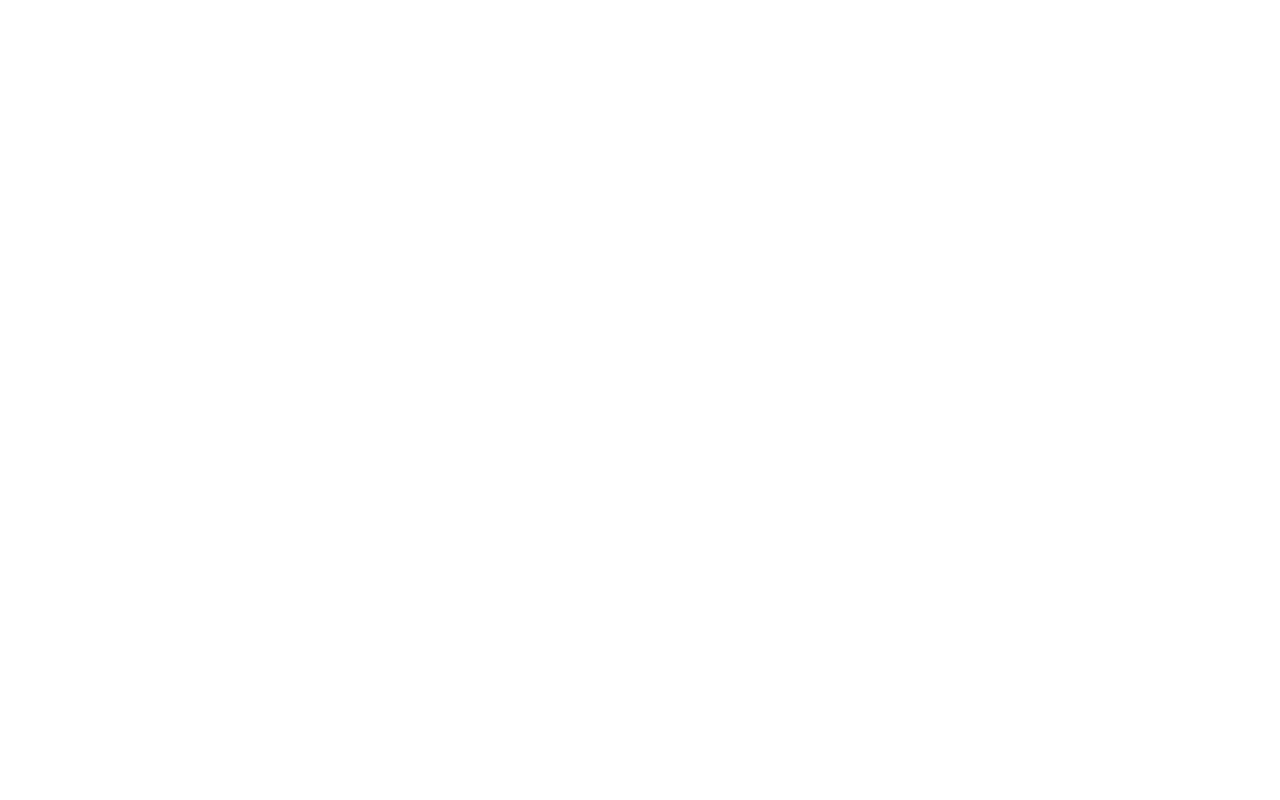
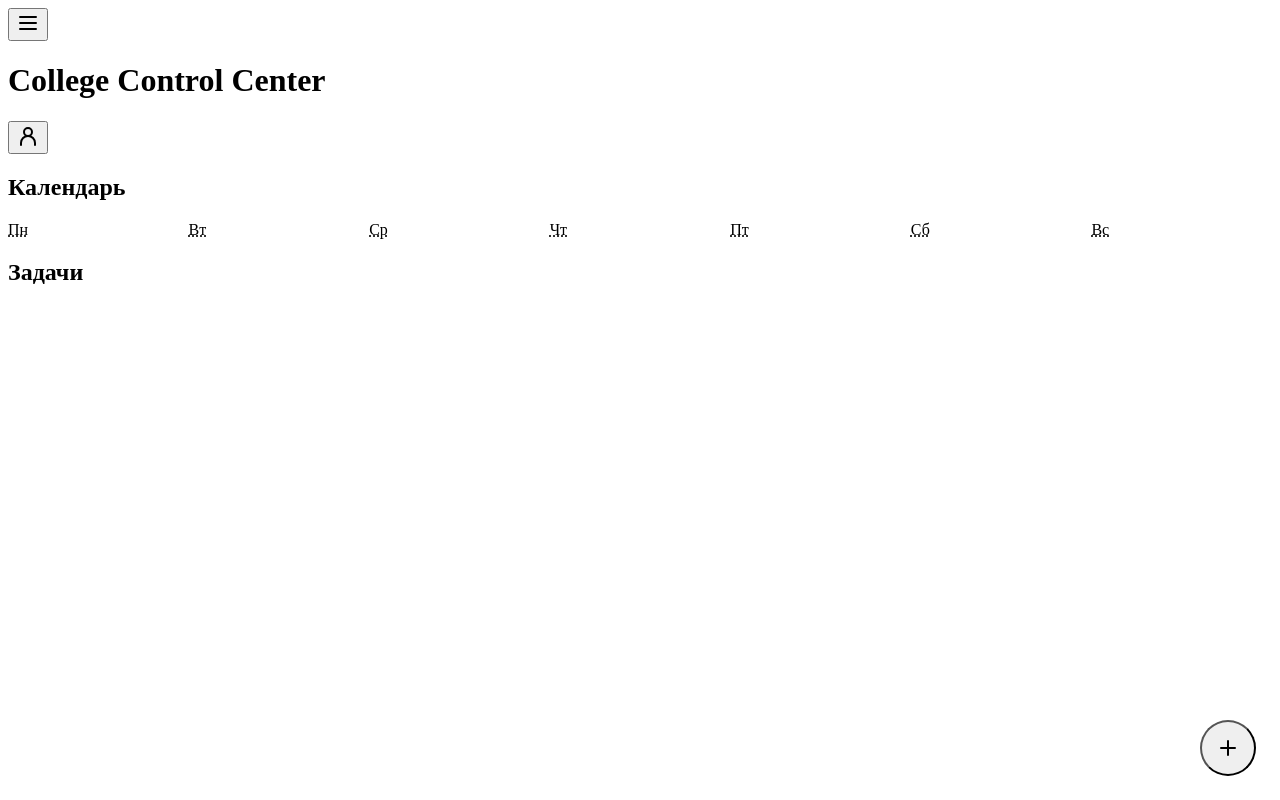
Before and after one commit to fuk29385-stack/College-Control-Center, a plain HTML site: page index.html in a window 1280 px wide. Drawn offline with Linux system fonts and the light colour scheme.

Commit message:
Add semantic task dashboard and form

```diff
--- a/app.js
+++ b/app.js
@@ -1 +1,6 @@
-// Project scripts
+const addTaskButton = document.querySelector("#add-task-button");
+const taskDialog = document.querySelector("#task-dialog");
+
+addTaskButton.addEventListener("click", () => {
+	taskDialog.showModal();
+});
--- a/index.html
+++ b/index.html
@@ -1,5 +1,5 @@
 <!DOCTYPE html>
-<html lang="en">
+<html lang="ru">
 <head>
   <meta charset="UTF-8">
   <meta name="viewport" content="width=device-width, initial-scale=1.0">
@@ -8,5 +8,73 @@
   <script src="app.js" defer></script>
 </head>
 <body>
+  <header class="app-header">
+    <button class="icon-button" type="button" aria-label="Открыть меню">
+      <svg aria-hidden="true" viewBox="0 0 24 24" fill="none" stroke="currentColor" stroke-width="2" stroke-linecap="round">
+        <path d="M4 6h16M4 12h16M4 18h16"></path>
+      </svg>
+    </button>
+    <h1>College Control Center</h1>
+    <button class="icon-button" type="button" aria-label="Профиль">
+      <svg aria-hidden="true" viewBox="0 0 24 24" fill="none" stroke="currentColor" stroke-width="2" stroke-linecap="round" stroke-linejoin="round">
+        <circle cx="12" cy="8" r="4"></circle>
+        <path d="M5 21v-2a7 7 0 0 1 14 0v2"></path>
+      </svg>
+    </button>
+  </header>
+
+  <main>
+    <section class="calendar-section" aria-labelledby="calendar-heading">
+      <h2 id="calendar-heading">Календарь</h2>
+      <ol class="calendar-weekdays" aria-label="Дни недели">
+        <li><abbr title="Понедельник">Пн</abbr></li>
+        <li><abbr title="Вторник">Вт</abbr></li>
+        <li><abbr title="Среда">Ср</abbr></li>
+        <li><abbr title="Четверг">Чт</abbr></li>
+        <li><abbr title="Пятница">Пт</abbr></li>
+        <li><abbr title="Суббота">Сб</abbr></li>
+        <li><abbr title="Воскресенье">Вс</abbr></li>
+      </ol>
+    </section>
+
+    <section class="tasks-section" aria-labelledby="tasks-heading">
+      <h2 id="tasks-heading">Задачи</h2>
+      <ul id="task-list" class="task-list" aria-live="polite"></ul>
+    </section>
+
+    <button id="add-task-button" class="task-add-button" type="button" aria-label="Добавить задачу" aria-haspopup="dialog">
+      <svg aria-hidden="true" viewBox="0 0 24 24" fill="none" stroke="currentColor" stroke-width="2" stroke-linecap="round">
+        <path d="M12 5v14M5 12h14"></path>
+      </svg>
+    </button>
+  </main>
+
+  <dialog id="task-dialog" aria-labelledby="task-dialog-heading">
+    <form method="dialog" class="task-form">
+      <h2 id="task-dialog-heading">Новая задача</h2>
+
+      <label for="task-title">Название</label>
+      <input id="task-title" name="title" type="text" required>
+
+      <label for="task-date">Дата</label>
+      <input id="task-date" name="date" type="date" required>
+
+      <label for="task-subject">Предмет</label>
+      <input id="task-subject" name="subject" type="text" required>
+
+      <label for="task-description">Описание</label>
+      <textarea id="task-description" name="description" rows="4"></textarea>
+
+      <label for="task-completed">
+        <input id="task-completed" name="completed" type="checkbox">
+        Выполнена
+      </label>
+
+      <div class="task-form-actions">
+        <button type="submit" value="save">Сохранить</button>
+        <button type="submit" value="cancel" formnovalidate>Отменить</button>
+      </div>
+    </form>
+  </dialog>
 </body>
 </html>
--- a/style.css
+++ b/style.css
@@ -1 +1,23 @@
-/* Project styles */
+.calendar-weekdays {
+	display: grid;
+	grid-template-columns: repeat(7, minmax(0, 1fr));
+	list-style: none;
+	padding: 0;
+}
+
+.task-add-button {
+	position: fixed;
+	right: 1.5rem;
+	bottom: 1.5rem;
+	display: grid;
+	width: 3.5rem;
+	aspect-ratio: 1;
+	place-items: center;
+	border-radius: 50%;
+}
+
+.task-add-button svg,
+.icon-button svg {
+	width: 1.5rem;
+	height: 1.5rem;
+}
```
